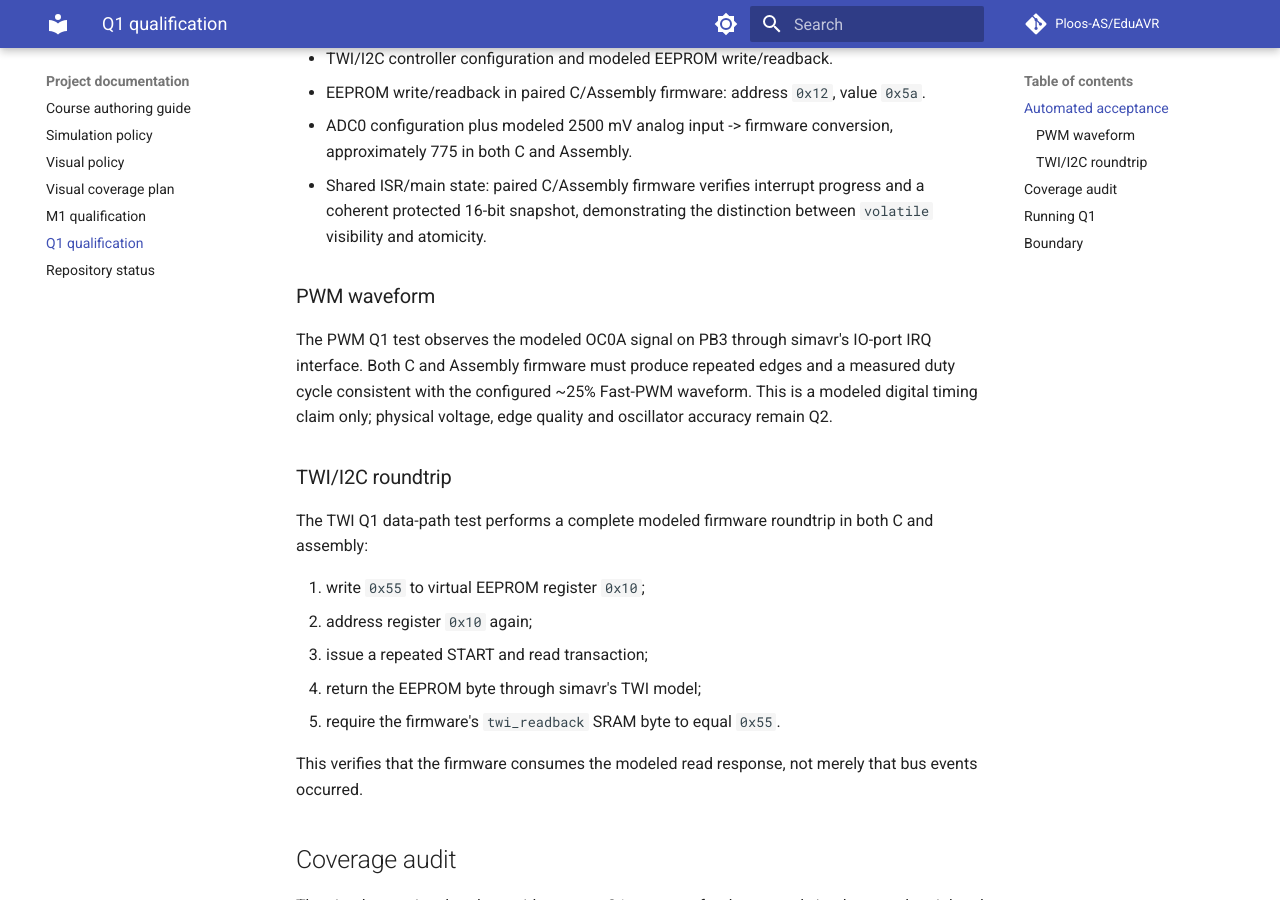
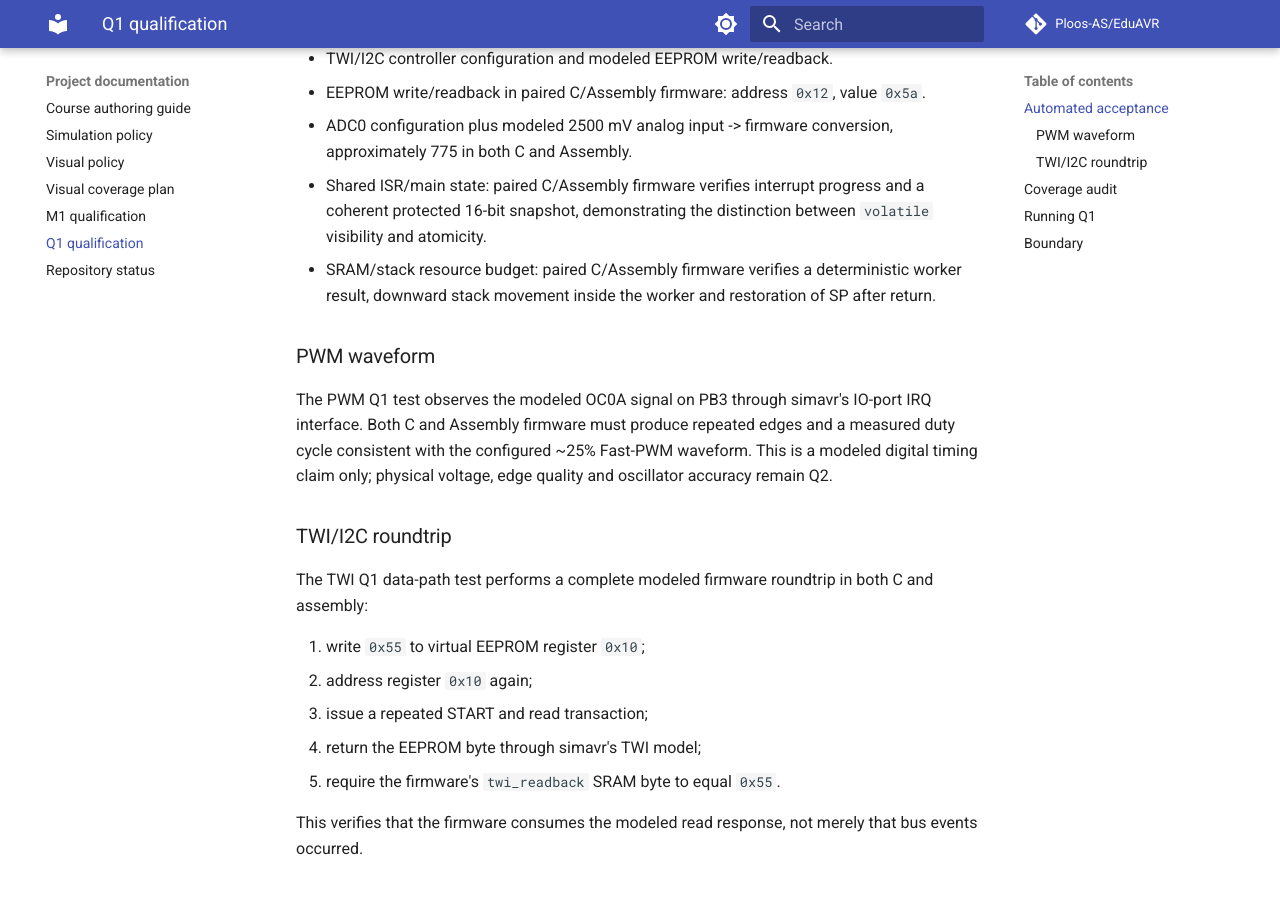
Before and after one commit to Ploos-AS/EduAVR, an MkDocs documentation site: the page built from docs/Q1_QUALIFICATION.md, in a window 1280 px wide and 900 px high, scrolled down 877 px. Built offline with MkDocs 1.6.1 and Material for MkDocs 9.7.7, drawn with Linux system fonts in a browser that asks for light colours; comment, search, counter and statistics services are not loaded; some of the changed text lies outside the part shown.

Commit message:
docs: document resource budget Q1 coverage

```diff
--- a/docs/Q1_QUALIFICATION.md
+++ b/docs/Q1_QUALIFICATION.md
@@ -21,6 +21,7 @@ Q1 is EduAVR's default software runtime qualification.
 - EEPROM write/readback in paired C/Assembly firmware: address `0x12`, value `0x5a`.
 - ADC0 configuration plus modeled 2500 mV analog input -> firmware conversion, approximately 775 in both C and Assembly.
 - Shared ISR/main state: paired C/Assembly firmware verifies interrupt progress and a coherent protected 16-bit snapshot, demonstrating the distinction between `volatile` visibility and atomicity.
+- SRAM/stack resource budget: paired C/Assembly firmware verifies a deterministic worker result, downward stack movement inside the worker and restoration of SP after return.
 
 ### PWM waveform
 
@@ -55,6 +56,7 @@ The simulator suite already provides strong Q1 coverage for the currently implem
 | TWI/I2C | Q1 roundtrip | Add ACK/NACK and error-path tests where simavr models them reliably. |
 | ADC | Q1 modeled data path | Paired C/Assembly firmware converts an injected 2500 mV ADC0 input to approximately 775 in the qualified simavr model. Physical accuracy remains Q2. |
 | EEPROM | Q1 write/readback | Paired C/Assembly firmware deterministically writes `0x5a` at address `0x12` and reads it back. Bilingual core lesson published. |
+| Systems/resource budget | Q1 | Paired C/Assembly firmware observes stack depth and verifies balanced SP; static SRAM remains visible through ELF/`avr-size`. |
 
 This table is intentionally conservative: a new Q1 claim is added only when the simulator test observes the behavior directly and reproducibly.
 
```
